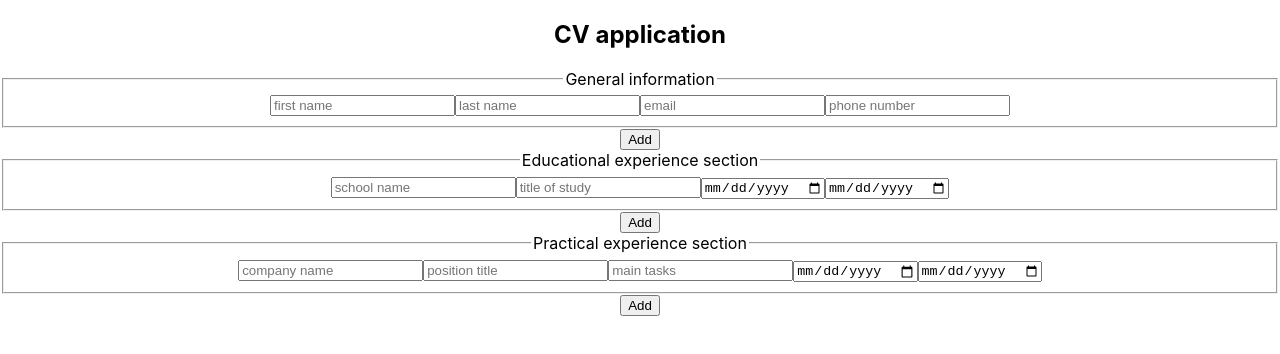
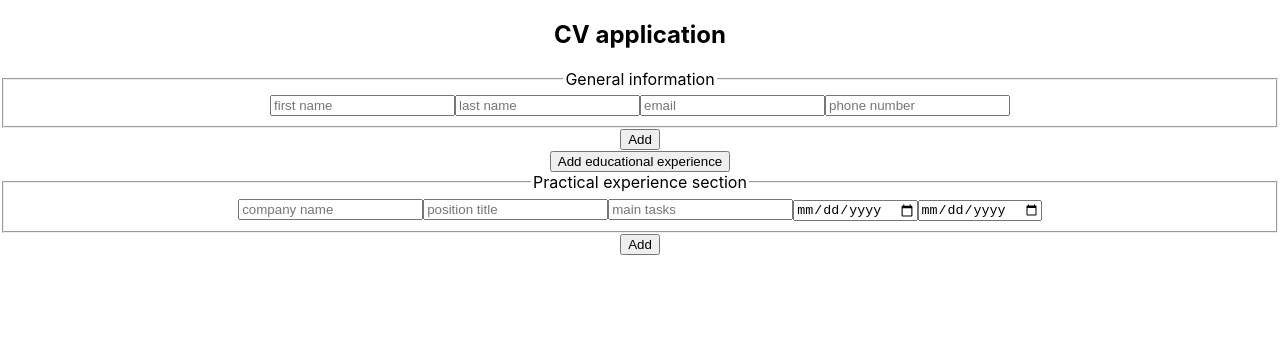
Before and after one commit to yassineDh/cv-project, a React (Create React App) app: page / in a window 1280 px wide. Shown: the top 354 px of the page. Built offline with nearby package versions, Linux system fonts and the light colour scheme.

Commit message:
trying to add multiple exp

```diff
--- /dev/null
+++ b/src/components/EducationalExperience.js
@@ -0,0 +1,54 @@
+import React, { Component } from "react";
+
+class EducationalExperience extends Component {
+  render() {
+    let { isComplete, update, submit, change } = this.props;
+    let button = isComplete ? (
+      <button type="button" onClick={update}>
+        Update
+      </button>
+    ) : (
+      <button type="submit">Add</button>
+    );
+    return (
+      <React.Fragment>
+        <form onSubmit={submit}>
+          <fieldset>
+            <legend>Educational experience section</legend>
+            <input
+              type="text"
+              name="schoolName"
+              placeholder="school name"
+              onChange={change}
+              disabled={isComplete}
+            />
+            <input
+              type="text"
+              name="titleStudy"
+              placeholder="title of study"
+              onChange={change}
+              disabled={isComplete}
+            />
+            <input
+              type="date"
+              name="beginDate"
+              placeholder="beginning date"
+              onChange={change}
+              disabled={isComplete}
+            />
+            <input
+              type="date"
+              name="endDate"
+              placeholder="last date"
+              onChange={change}
+              disabled={isComplete}
+            />
+          </fieldset>
+          {button}
+        </form>
+      </React.Fragment>
+    );
+  }
+}
+
+export default EducationalExperience;
--- a/src/components/EducationalExperienceSection.js
+++ b/src/components/EducationalExperienceSection.js
@@ -1,65 +1,68 @@
 import React, { Component } from "react";
+import EducationalExperience from "./EducationalExperience";
 
 class EducationalExperienceSection extends Component {
+  eduExp = {
+    schoolName: "",
+    titleStudy: "",
+    beginDate: "",
+    endDate: "",
+    isComplete: false,
+  };
   constructor(props) {
     super(props);
 
     this.state = {
-      schoolName: "",
-      titleStudy: "",
-      beginDate: "",
-      endDate: "",
+      educationalExperiences: [],
     };
 
-    this.submitHandler = this.submitHandler.bind(this);
-    this.changeHandler = this.changeHandler.bind(this);
+    // this.submitHandler = this.submitHandler.bind(this);
+    // this.changeHandler = this.changeHandler.bind(this);
+    // this.updateHandler = this.updateHandler.bind(this);
+    this.addExperience = this.addExperience.bind(this);
   }
 
-  submitHandler(e) {
-    e.preventDefault();
-    console.log(this.state);
-  }
+  // submitHandler(e) {
+  //   e.preventDefault();
+  //   console.log(this.state);
+  //   // this.setState({
+  //   //   educationalExperiences[i].isComplete: true;
+  //   // });
+  //   this.setState((prevState)=>({
+  //     prevState.educationalExperiences[i].isComplete: true;
+  //   }));
+  // }
 
-  changeHandler(e) {
-    const name = e.target.name;
-    const value = e.target.value;
-    this.setState({
-      [name]: value,
-    });
+  // changeHandler(e) {
+  //   const name = e.target.name;
+  //   const value = e.target.value;
+  //   this.setState({
+  //     [name]: value,
+  //   });
+  // }
+  // updateHandler(e) {
+  //   e.preventDefault();
+  //   console.log("inside update");
+  //   this.setState({
+  //     isComplete: false,
+  //   });
+  // }
+
+  addExperience() {
+    // let prevArr = this.state.educationalExperiences.slice(0);
+    // let newArr = prevArr.push(this.eduExp);
+    let cloneArray = [...this.state.educationalExperiences, this.eduExp];
+    this.setState(
+      { educationalExperiences: cloneArray },
+      console.log(this.state)
+    );
   }
   render() {
     return (
       <React.Fragment>
-        <form onSubmit={this.submitHandler}>
-          <fieldset>
-            <legend>Educational experience section</legend>
-            <input
-              type="text"
-              name="schoolName"
-              placeholder="school name"
-              onChange={this.changeHandler}
-            />
-            <input
-              type="text"
-              name="titleStudy"
-              placeholder="title of study"
-              onChange={this.changeHandler}
-            />
-            <input
-              type="date"
-              name="beginDate"
-              placeholder="beginning date"
-              onChange={this.changeHandler}
-            />
-            <input
-              type="date"
-              name="endDate"
-              placeholder="last date"
-              onChange={this.changeHandler}
-            />
-          </fieldset>
-          <button type="submit">Add</button>
-        </form>
+        <button onClick={this.addExperience}>Add educational experience</button>
+        {/* <EducationalExperience update={this.updateHandler} submit={this.submitHandler} change={this.changeHandler} isComplete={this.state.isComplete}/> */}
+        {/* {this.state.educationalExperiences.map((element,index) =><EducationalExperience update={this.updateHandler} submit={this.submitHandler} change={this.changeHandler} isComplete={element.isComplete}/>  )} */}
       </React.Fragment>
     );
   }
--- a/src/components/GeneralInformation.js
+++ b/src/components/GeneralInformation.js
@@ -9,9 +9,9 @@ class GeneralInformation extends Component {
       lastName: "",
       email: "",
       phoneNumber: 0,
-      isComplete: false
+      isComplete: false,
     };
-    console.log("inside constructor");
+
     this.submitHandler = this.submitHandler.bind(this);
     this.changeHandler = this.changeHandler.bind(this);
     this.updateHandler = this.updateHandler.bind(this);
@@ -24,7 +24,6 @@ class GeneralInformation extends Component {
     //   if (e.target[index].localName == "input") {
     //     e.target[index].value = ""
     //   }
-
 
     // }
     this.setState({
@@ -42,16 +41,20 @@ class GeneralInformation extends Component {
 
   updateHandler(e) {
     e.preventDefault();
-    console.log("inside update");
+
     this.setState({
       isComplete: false,
     });
   }
   render() {
+    let button = this.state.isComplete ? (
+      <button type="button" onClick={this.updateHandler}>
+        Update
+      </button>
+    ) : (
+      <button type="submit">Add</button>
+    );
 
-    let button = this.state.isComplete ? <button type="button" onClick={this.updateHandler}>Update</button> : <button type="submit">Add</button>;
-    console.log("inside render");
-    console.log(this.state)
     return (
       <React.Fragment>
         <form onSubmit={this.submitHandler}>
--- a/src/components/PracticalExperienceSection.js
+++ b/src/components/PracticalExperienceSection.js
@@ -10,15 +10,20 @@ class PracticalExperienceSection extends Component {
       mainTasks: "",
       beginDate: "",
       endDate: "",
+      isComplete: false,
     };
 
     this.submitHandler = this.submitHandler.bind(this);
     this.changeHandler = this.changeHandler.bind(this);
+    this.updateHandler = this.updateHandler.bind(this);
   }
 
   submitHandler(e) {
     e.preventDefault();
-    console.log(this.state);
+
+    this.setState({
+      isComplete: true,
+    });
   }
 
   changeHandler(e) {
@@ -28,7 +33,22 @@ class PracticalExperienceSection extends Component {
       [name]: value,
     });
   }
+  updateHandler(e) {
+    e.preventDefault();
+    console.log("inside update");
+    this.setState({
+      isComplete: false,
+    });
+  }
   render() {
+    let button = this.state.isComplete ? (
+      <button type="button" onClick={this.updateHandler}>
+        Update
+      </button>
+    ) : (
+      <button type="submit">Add</button>
+    );
+    console.log(this.state);
     return (
       <React.Fragment>
         <form onSubmit={this.submitHandler}>
@@ -39,33 +59,38 @@ class PracticalExperienceSection extends Component {
               name="companyName"
               placeholder="company name"
               onChange={this.changeHandler}
+              disabled={this.state.isComplete}
             />
             <input
               type="text"
               name="positionTitle"
               placeholder="position title"
               onChange={this.changeHandler}
+              disabled={this.state.isComplete}
             />
             <input
               type="text"
               name="mainTasks"
               placeholder="main tasks"
               onChange={this.changeHandler}
+              disabled={this.state.isComplete}
             />
             <input
               type="date"
               name="beginDate"
               placeholder="beginning date"
               onChange={this.changeHandler}
+              disabled={this.state.isComplete}
             />
             <input
               type="date"
               name="endDate"
               placeholder="last date"
               onChange={this.changeHandler}
+              disabled={this.state.isComplete}
             />
           </fieldset>
-          <button type="submit">Add</button>
+          {button}
         </form>
       </React.Fragment>
     );
```
